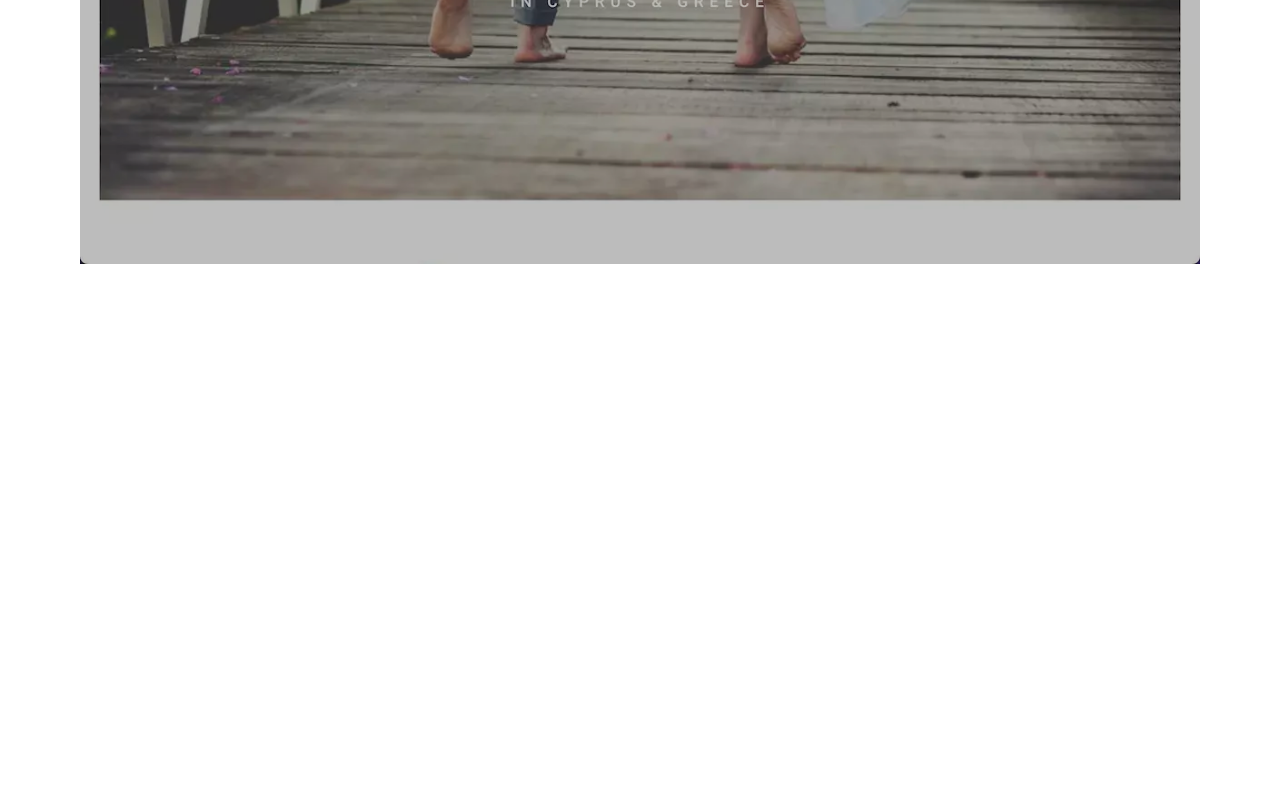
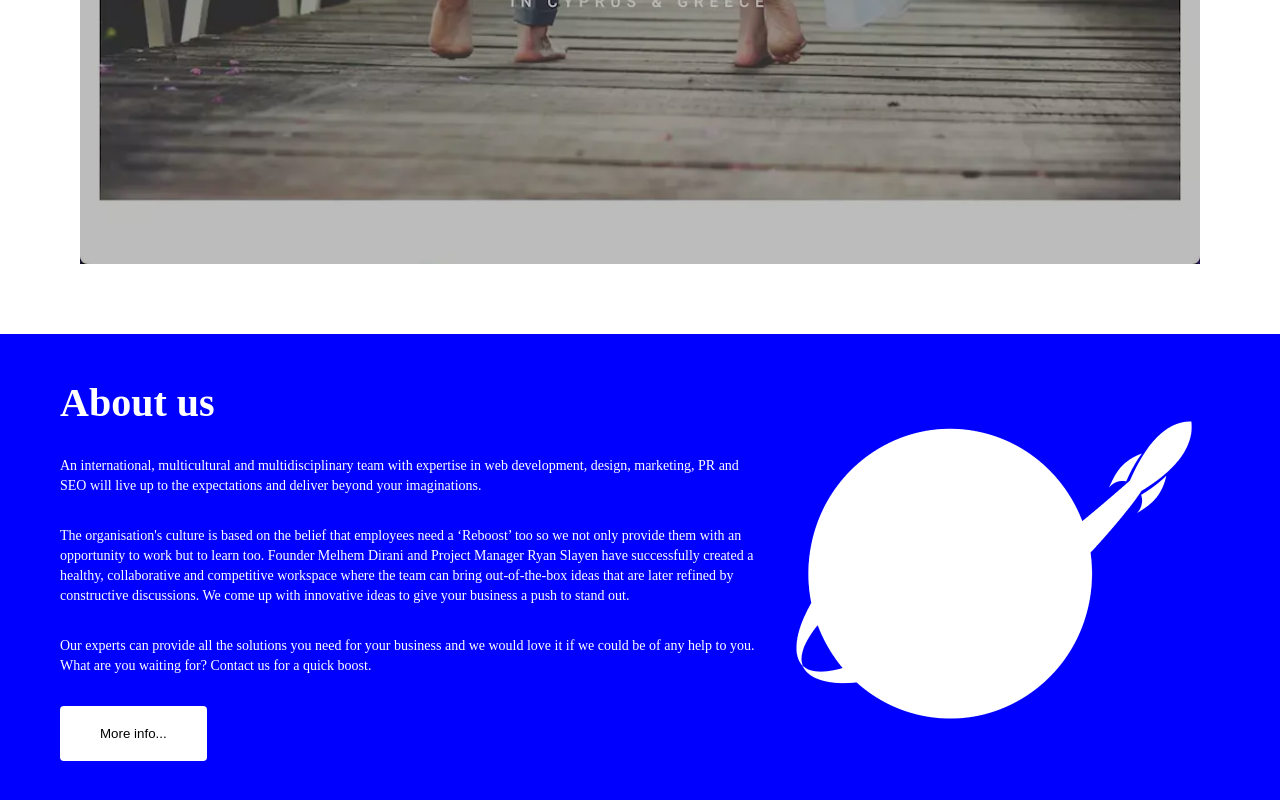
Before and after one commit to Davetech101/reboost-lp-test, a React (Create React App) app: page / in a window 1280 px wide. Shown: the part 2417-3217 px from the top of the page. Before the commit the page ends 2731 px from the top, so only its background shows below. Built offline with nearby package versions, Linux system fonts and the light colour scheme.

Commit message:
create about us page

```diff
--- a/src/App.js
+++ b/src/App.js
@@ -1,3 +1,4 @@
+import AboutSection from "./components/AboutSection";
 import Header from "./components/Header";
 import HeroSection from "./components/HeroSection";
 import OurWork from "./components/OurWork";
@@ -13,6 +14,8 @@ function App() {
       <ServicesSection/>
 
       <OurWork/>
+
+      <AboutSection/>
     </>
   );
 }
--- /dev/null
+++ b/src/components/AboutSection.jsx
@@ -0,0 +1,39 @@
+import logo from "../assets/about-logo.png"
+
+const AboutSection = () => {
+  return (
+    <section className="aboutSection">
+      <main>
+        <h1>About us</h1>
+
+        <p>
+          An international, multicultural and multidisciplinary team with
+          expertise in web development, design, marketing, PR and SEO will live
+          up to the expectations and deliver beyond your imaginations.
+        </p>
+
+        <p>
+          The organisation's culture is based on the belief that employees need
+          a ‘Reboost’ too so we not only provide them with an opportunity to
+          work but to learn too. Founder Melhem Dirani and Project Manager Ryan
+          Slayen have successfully created a healthy, collaborative and
+          competitive workspace where the team can bring out-of-the-box ideas
+          that are later refined by constructive discussions. We come up with
+          innovative ideas to give your business a push to stand out.
+        </p>
+
+        <p>
+          Our experts can provide all the solutions you need for your business
+          and we would love it if we could be of any help to you. What are you
+          waiting for? Contact us for a quick boost.
+        </p>
+
+        <button>More info...</button>
+      </main>
+
+      <img src={logo} alt="" />
+    </section>
+  );
+};
+
+export default AboutSection;
--- a/src/index.css
+++ b/src/index.css
@@ -294,6 +294,7 @@ nav > div {
 
 .servicesSection .services > div {
   border: 1px solid rgba(0, 0, 0, 0.19);
+  border-radius: 8px;
   width: 100%;
   padding: 4rem 2rem;
 }
@@ -376,3 +377,28 @@ nav > div {
 .ourWorkSection .images img {
   width: 100%;
 }
+
+.aboutSection{
+  background-color: blue;
+  margin-top: 2rem;
+  padding: 1rem 6rem;
+  display: flex;
+  align-items: center;
+}
+
+.aboutSection h1{
+  font-size: 4rem;
+}
+
+.aboutSection p{
+  font-size: 1.4rem;
+  line-height: 2rem;
+  margin: 3rem 0;
+}
+
+.aboutSection button{
+  background-color: #fff;
+  color: black;
+  padding: 2rem 4rem;
+  border-radius: 4px;
+}
```
Also changed, not shown: src/assets/about-logo.png (added).
